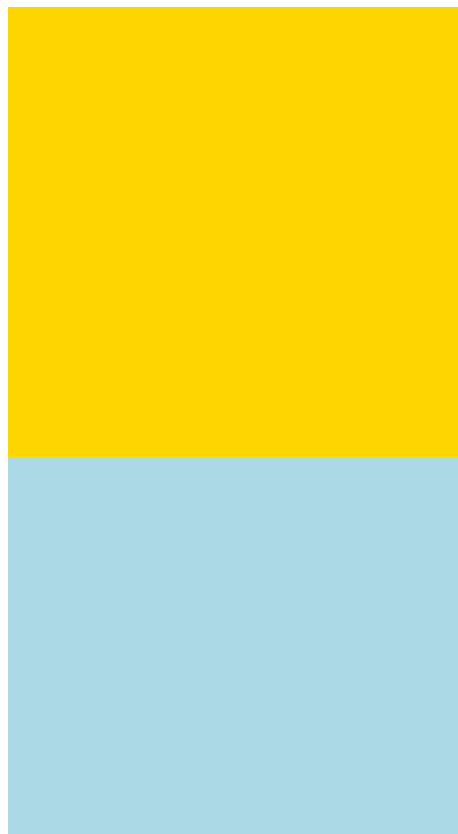
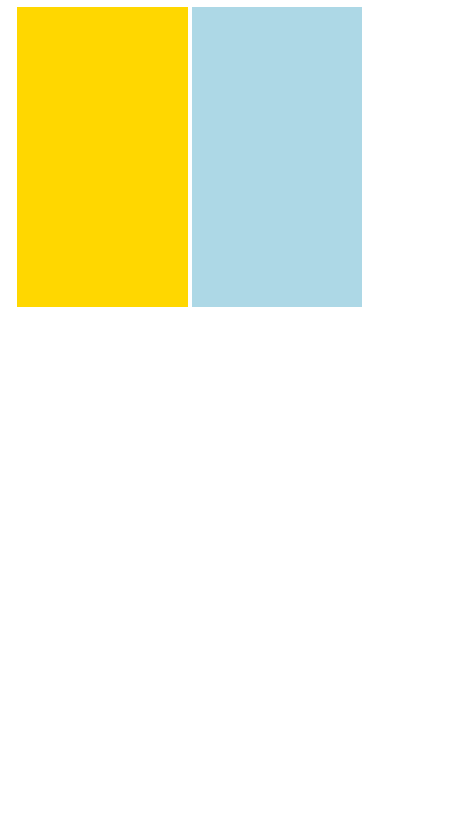
Before and after one commit to nalosman/WD_Week7_responsivedesign, a plain HTML site: page index.html in a window 390 px wide. Shown: the part 110-944 px from the top of the page, 458 px wide, since content can reach past the window. After the commit the page ends 844 px from the top, so only its background shows below. Drawn offline with Linux system fonts and the light colour scheme.

Commit message:
week 8 responsive practise

```diff
--- a/css/main.css
+++ b/css/main.css
@@ -1,24 +1,31 @@
 /* start at mobile size and work from there */
+main {
+  width: 95%;
+  margin: 0 auto;
+}
 
+main > div {
+  display: inline-block;
+}
 
 .box1 {
   background-color: gold;
-  width: 450px;
-  height: 450px;
+  width: 48%;
+  height: 300px;
 
 }
 
 .box2 {
   background-color: lightblue;
-  width: 450px;
-  height: 450px;
+  width: 48%;
+  height: 300px;
 }
 
 /* this is a basic media query */
 
 /* change the layout when we're viewing the app on a phone */
-
+/*
 @media only screen and (min-device-width: 320px) and (max-device-width: 480px) {
   .box1 {
     background-color: pink;}
-}
+} */
--- a/index.html
+++ b/index.html
@@ -16,5 +16,6 @@
     <div class="box2"></div>
   </main>
 
+<script src="js/main.js"></script>
 </body>
 </html>
--- a/js/main.js
+++ b/js/main.js
@@ -4,3 +4,7 @@
 
 console.log('fired!!!');
 })();
+
+let box = document.querySelector(".box1");
+
+console.log(box.offsetWidth);
```
